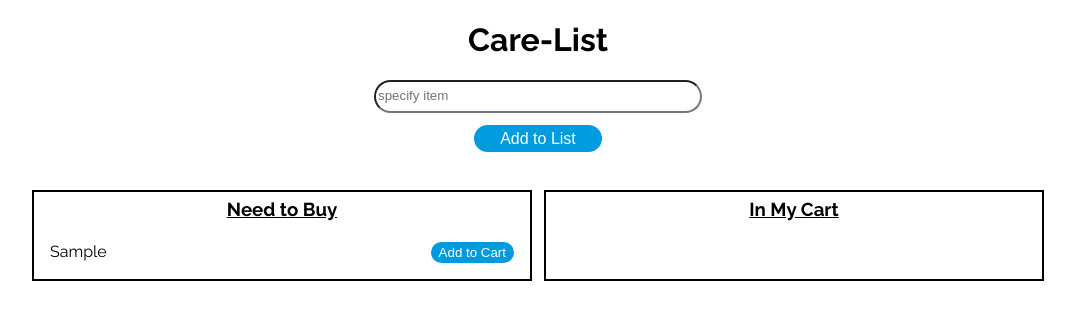
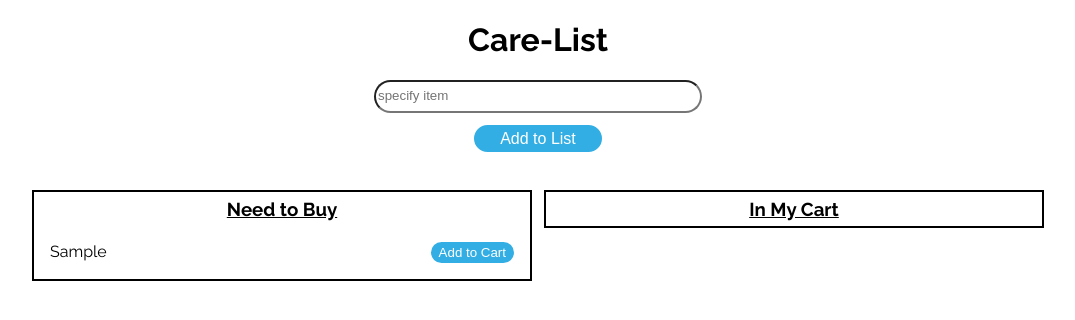
Before and after one commit to Limlight86/Care-List, a React (Create React App) app: page / in a window 1280 px wide. Both pictures are taken after typing "Sample" into the empty fields and a click on the button "Add to List". Shown: the top 320 px of the page, without its empty margins (102-1177 px from the left). Built offline with nearby package versions, Linux system fonts and the light colour scheme.

Commit message:
button styles update and list size dynamic

```diff
--- a/src/components/ShoppingInput/ShoppingInput.module.css
+++ b/src/components/ShoppingInput/ShoppingInput.module.css
@@ -2,7 +2,7 @@
   display: flex;
   flex-direction: column;
   justify-content: center;
-  align-items: center
+  align-items: center;
 }
 
 .addButton {
@@ -13,6 +13,9 @@
   border-radius: 32px;
   background-color: #009bde;
   border: 2px solid #009bde;
+  cursor: pointer;
+  opacity: 0.8;
+  transition: opacity 0.4s ease-in-out;
 }
 
 .input {
@@ -22,6 +25,10 @@
   margin-bottom: 12px;
 }
 
+.addButton:hover {
+  opacity: 1;
+}
+
 .input:focus {
   outline: none;
 }
--- a/src/components/ShoppingList/ShoppingList.module.css
+++ b/src/components/ShoppingList/ShoppingList.module.css
@@ -1,7 +1,8 @@
 .list{
   border: 2px solid black;
   width: 50%;
-  margin: 6px
+  margin: 6px;
+  max-height: fit-content;
 }
 
 .listTitle{
--- a/src/components/UI/swapButton.module.css
+++ b/src/components/UI/swapButton.module.css
@@ -1,6 +1,17 @@
-.swapButton{
+.swapButton {
   color: white;
   border-radius: 32px;
   background-color: #009bde;
   border: 2px solid #009bde;
+  cursor: pointer;
+  opacity: 0.8;
+  transition: opacity 0.4s ease-in-out;
 }
+
+.swapButton:focus {
+  outline: none;
+}
+
+.swapButton:hover {
+  opacity: 1;
+}
--- a/src/containers/ListsBody/ListsBody.module.css
+++ b/src/containers/ListsBody/ListsBody.module.css
@@ -3,5 +3,5 @@
   flex-direction: row;
   margin: auto;
   margin-top: 32px;
-  width: 80%
+  width: 80%;
 }
```
